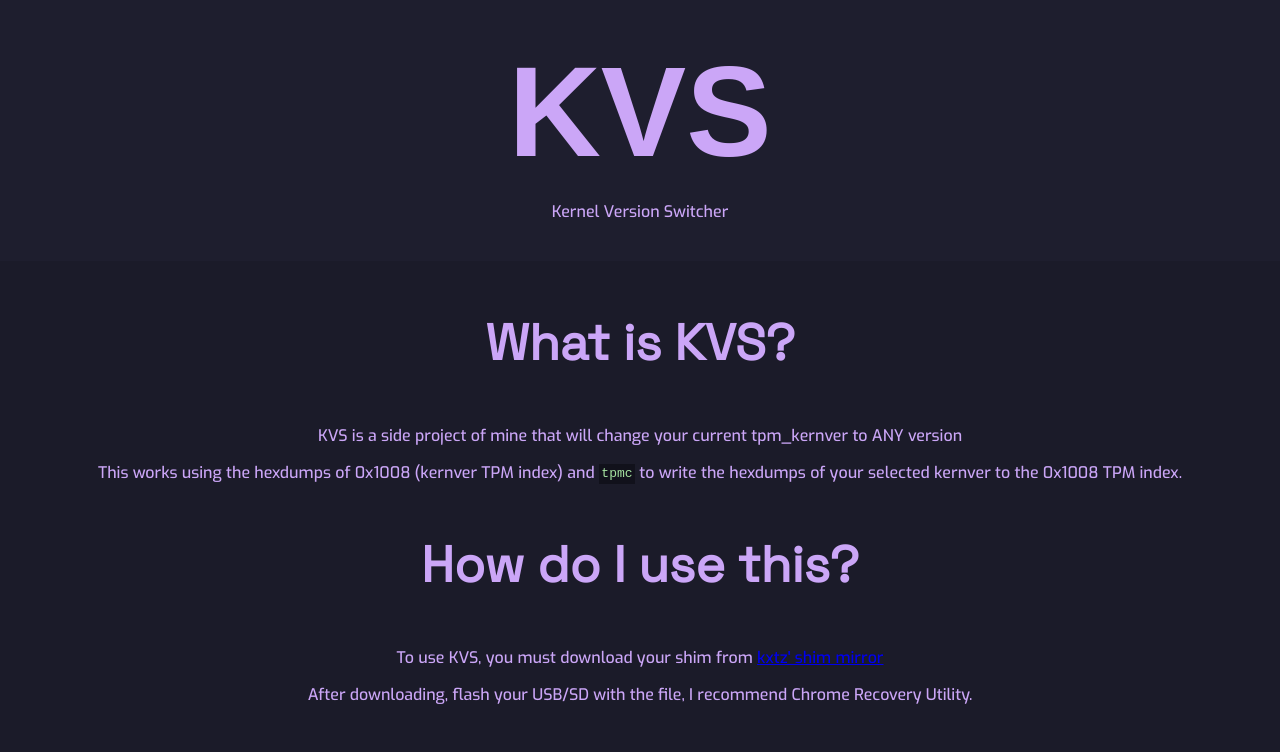
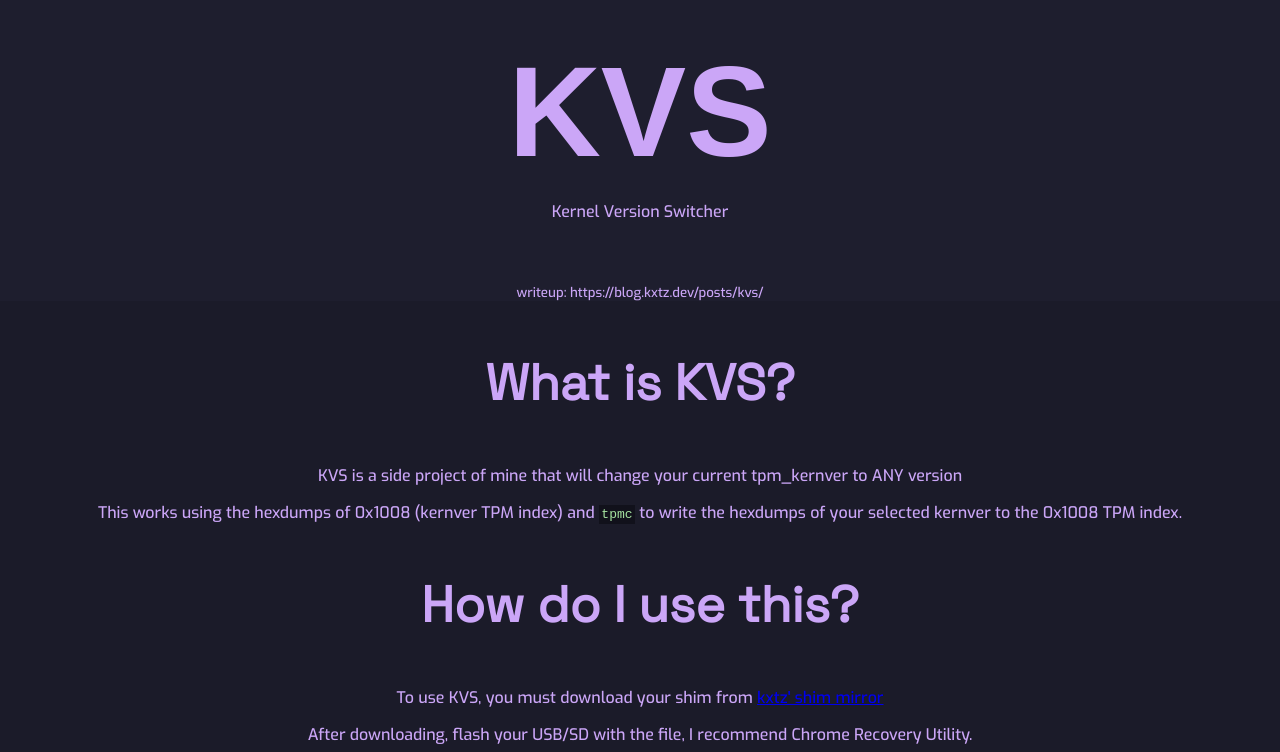
Before and after one commit to kxtzownsu/KVS, a plain HTML site: page index.html in a window 1280 px wide. Shown: the top 752 px of the page. Drawn offline with nearby package versions, Linux system fonts and the light colour scheme; a script that the page names is missing; a web font is replaced by a local one.

Commit message:
i hope this doesn't break, im not testing it

```diff
--- a/index.html
+++ b/index.html
@@ -22,6 +22,7 @@
       <div id="particles-js" style="z-index:-1;"></div>
       <h1>KVS</h1>
       <p>Kernel Version Switcher</p>
+      <sub>writeup: https://blog.kxtz.dev/posts/kvs/</sub>
     </div>
     <div class="main" style="padding-bottom: 3%;">
       <div class="about">
```
